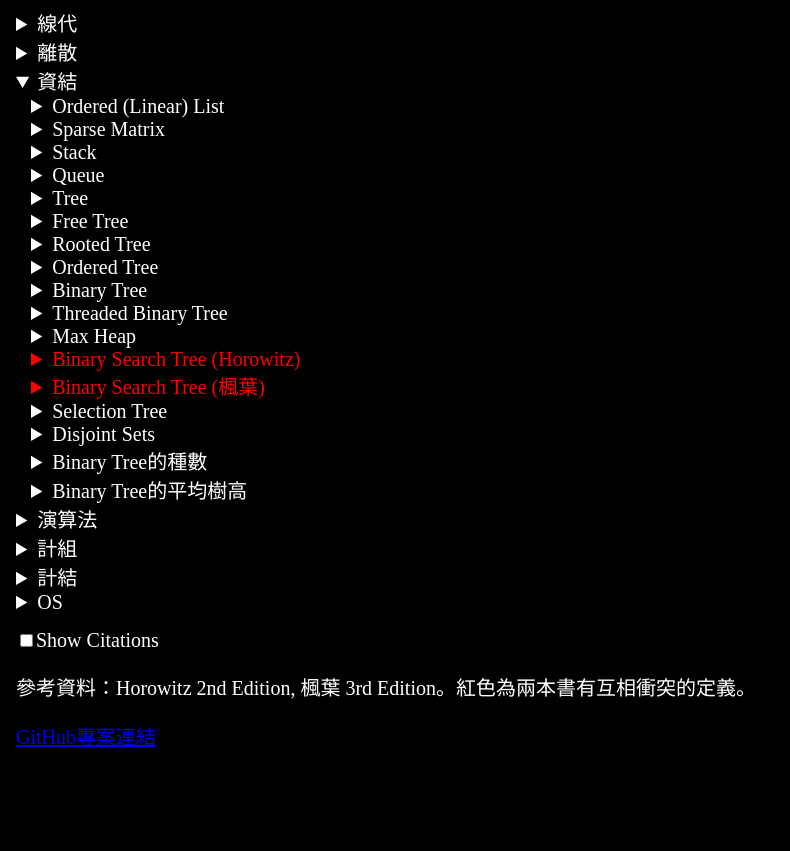
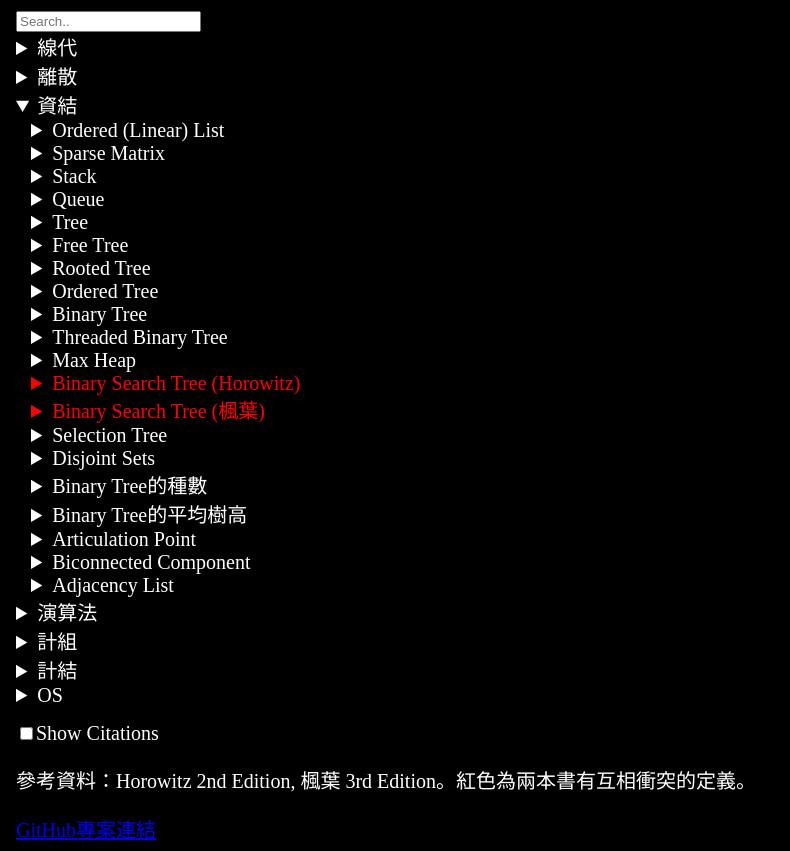
Before and after one commit to h3902340/cs_note, an Angular app: page / in a window 1280 px wide. Both pictures are taken after a click on the heading "資結". Shown: the whole page, without its empty margins (0-790 px from the left). Before the commit the page ends 800 px from the top, so only its background shows below. Built offline with nearby package versions, Linux system fonts and the light colour scheme.

Commit message:
加入search bar

```diff
--- a/src/app/app.component.html
+++ b/src/app/app.component.html
@@ -1,7 +1,9 @@
 <body class="dark-mode font-size">
+    <input type="text" placeholder="Search.." (input)="onSearch($event)">
     <details *ngFor="let subject of subjects">
         <summary>{{subject.name}}</summary>
-        <details *ngFor="let term of subject.terms">
+        <div *ngFor="let term of subject.terms">
+            <details [hidden]="!isMatchKeyword(term.name)">
                 <summary class="sub-detail" [ngClass]="{'conflict-red': term.isConflict}">{{term.name}}</summary>
                 <div class="sub-div">{{term.definition}}{{isShowCitations ? ' (' + term.citation + ')' : ''}}</div>
                 <details class="sub-detail" *ngFor="let item of term.summary">
@@ -9,6 +11,7 @@
                     <div class="sub-div">{{item.description}}{{isShowCitations ? ' (' + item.citation + ')' : ''}}</div>
                 </details>
             </details>
+        </div>
     </details>
     <input style="margin-top: 20px;" type="checkbox" [checked]="isShowCitations"
         (change)="onToggleCitation($event)">Show Citations
--- a/src/app/app.component.ts
+++ b/src/app/app.component.ts
@@ -243,6 +243,24 @@ export class AppComponent implements OnInit {
                 citation: '楓葉 P.299-303',
                 isConflict: false,
                 summary: []
+            }, {
+                name: 'Articulation Point',
+                definition: '移除此點會導致圖變成有兩個以上的connected component',
+                citation: 'Horowitz P.286',
+                isConflict: false,
+                summary: []
+            }, {
+                name: 'Biconnected Component',
+                definition: '不存在articulation point的component',
+                citation: 'Horowitz P.286',
+                isConflict: false,
+                summary: []
+            }, {
+                name: 'Adjacency List',
+                definition: '用來表示undirected graph。用一個陣列列出所有node，然後每個node各自指向一個列出鄰點的linked list。',
+                citation: 'Horowitz P.281',
+                isConflict: false,
+                summary: [],
             }]
         },
         {
@@ -262,6 +280,7 @@ export class AppComponent implements OnInit {
             terms: []
         },
     ];
+    private keyword: string = '';
 
     public ngOnInit(): void {
         let temp = localStorage.getItem(this.isShowCitationsKey);
@@ -276,4 +295,13 @@ export class AppComponent implements OnInit {
         this.isShowCitations = event.currentTarget.checked;
         localStorage.setItem(this.isShowCitationsKey, this.isShowCitations.toString());
     }
+
+    public isMatchKeyword(name: string): boolean {
+        if (this.keyword == '') return true;
+        return name.toLowerCase().includes(this.keyword);
+    }
+
+    public onSearch(event: any): void {
+        this.keyword = event.currentTarget.value.toLowerCase();
+    }
 }
```
Lines whose indentation alone changed are shown as unchanged.
